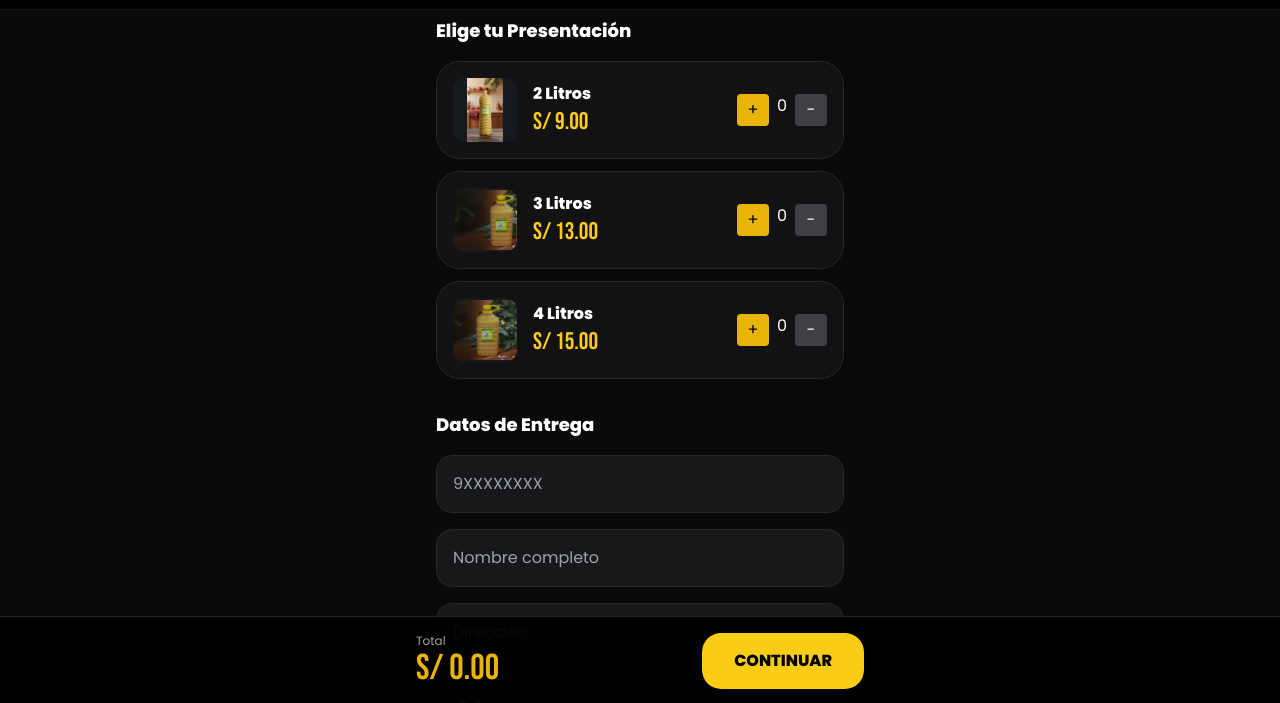
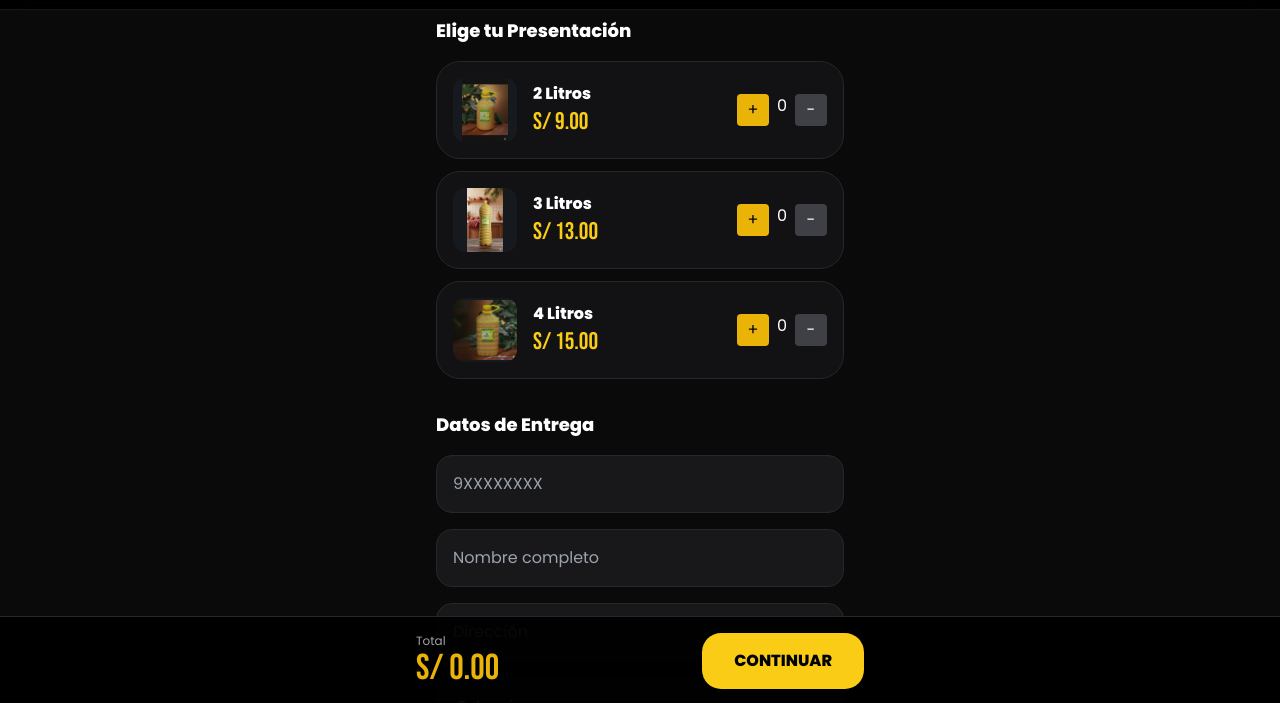
Before and after one commit to jsangama/aswa, a plain HTML site: page index.html in a window 1280 px wide. Shown: the part 95-798 px from the top of the page. Drawn offline with nearby package versions, Linux system fonts and the light colour scheme; no server answers.

Commit message:
Update index.html

```diff
--- a/index.html
+++ b/index.html
@@ -95,8 +95,8 @@
 				<!-- Producto 2 Litros -->
 				<div class="app-card p-4 flex items-center gap-4">
 					<img
-					  src="aswa%20de%203%20litros.png"
-					  alt="aswa de 2 litros 1.png"
+					  src="aswa de 2 litros 1.png"
+					  alt="ASWA 2 Litros"
 					  class="w-16 h-16 rounded-xl object-contain object-center bg-gray-800/30"
 					>
 					<div class="flex-1">
@@ -113,8 +113,8 @@
 				<!-- Producto 3 Litros -->
 				<div class="app-card p-4 flex items-center gap-4">
 					<img
-					  src="envase%20de%204%20litros%20de%20aswa.png"
-					  alt="aswa de 3 litros.png"
+					  src="aswa de 3 litros.png"
+					  alt="ASWA 3 Litros"
 					  class="w-16 h-16 rounded-xl object-contain object-center bg-gray-800/30"
 					>
 					<div class="flex-1">
```
